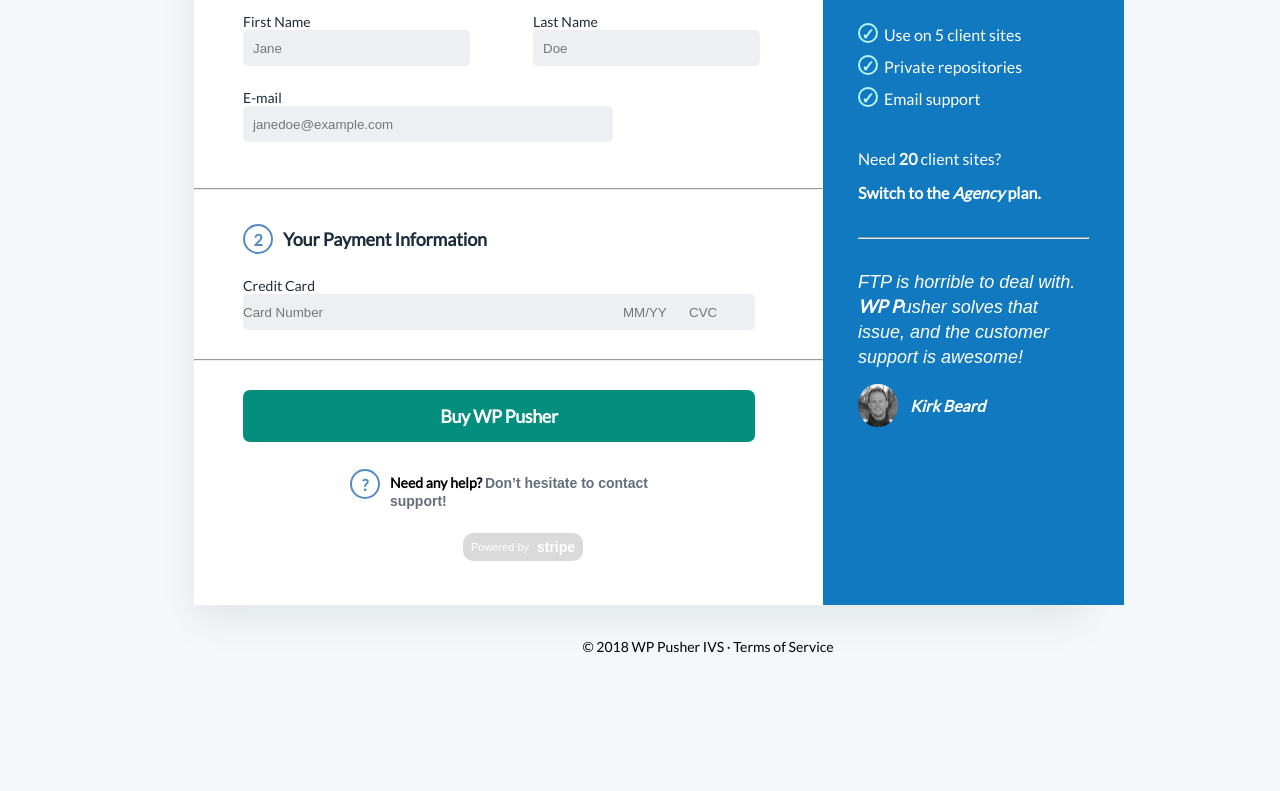
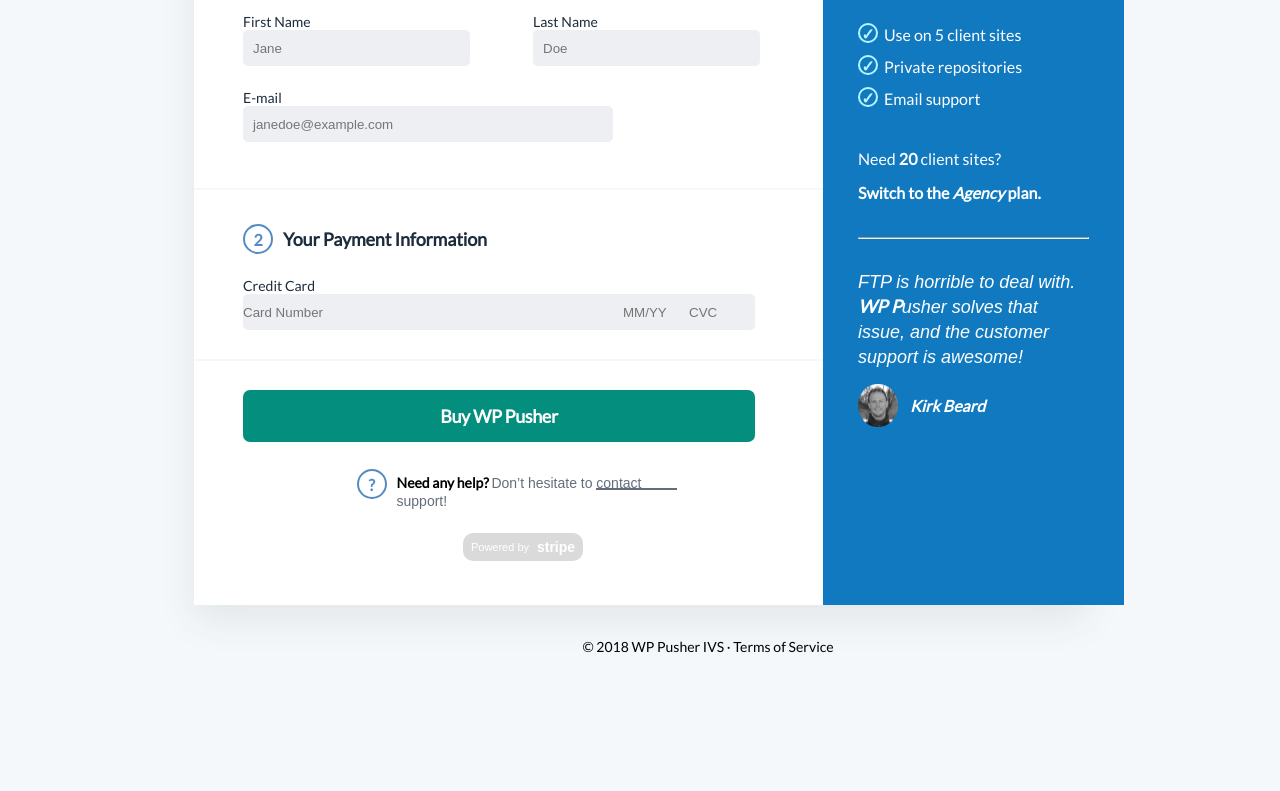
Before and after one commit to Olusoji01/WP_Pusher, a plain HTML site: page index.html in a window 1280 px wide. Shown: the part 376-1167 px from the top of the page. Drawn offline with Linux system fonts and the light colour scheme.

Commit message:
Extended border updated

```diff
--- a/index.html
+++ b/index.html
@@ -77,7 +77,7 @@
                     </button>
                     <div id="tail">
                         <div class="circle">?</div>
-                        <p>Need any help? <span style="color: rgba(100, 110, 122, 1);">Don’t hesitate to contact <br>support!</span></p>
+                        <p>Need any help? <span style="color: rgba(100, 110, 122, 1);">Don’t hesitate to <a href="#"  style="color: rgba(100, 110, 122, 1);" class="extended-border">contact</a> <br>support!</span></p>
                     </div>
                     <button style="background-color: rgba(218, 218, 218, 1);
                     color: white; width: 120px; height: 28px; border-radius: 10px; border: none; display: flex; justify-content:space-evenly; align-items: center; margin-left: 220px; margin-top: 23px;">
--- a/style.css
+++ b/style.css
@@ -16,7 +16,7 @@
 }
 
 body{
-    background-color: rgba(245, 248, 250, 1)
+    background-color: rgba(245, 248, 250, 1);
 }
 header #navbar{
     width: 1360px;
@@ -98,6 +98,7 @@ header #navbar{
     background-color:rgba(245, 247, 250, 1);
     margin-left: -49px;
     height: 2px;
+    border: none;
 }
 .circle{
     width: 30px;
@@ -255,7 +256,24 @@ form .grid_input{
 }
 #tail span{
     color: rgba(100, 110, 122, 1);
+    font-weight: 400;
 }
+.extended-border {
+    position: relative;
+    display: inline-block;
+    text-decoration: none;
+  }
+.extended-border::after {
+    content: "";
+    position: absolute;
+    left: 0;
+    top:13px;
+    bottom: 100px; /* Adjust the value to control the extension */
+    width: 180%;
+    height: 2px; /* Border thickness */
+    background-color: rgba(100, 110, 122, 1); /* Border color */
+    z-index: 1;
+  }
 #section aside{
     width: 312px;
     background-color: rgba(17, 121, 191, 1);
```
